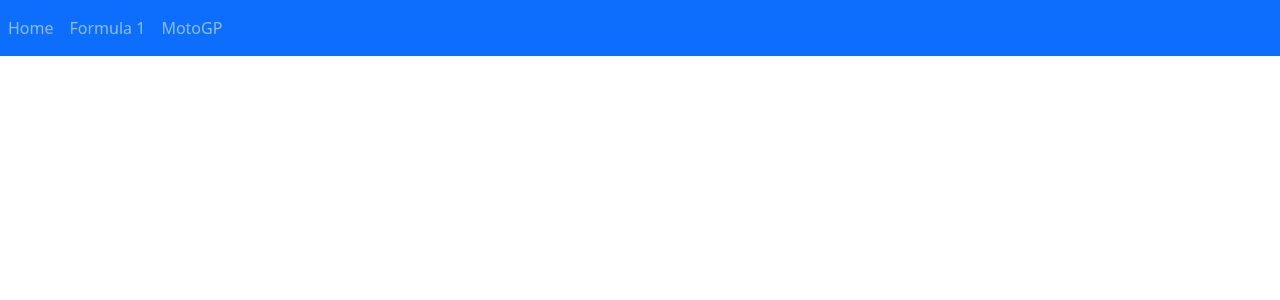
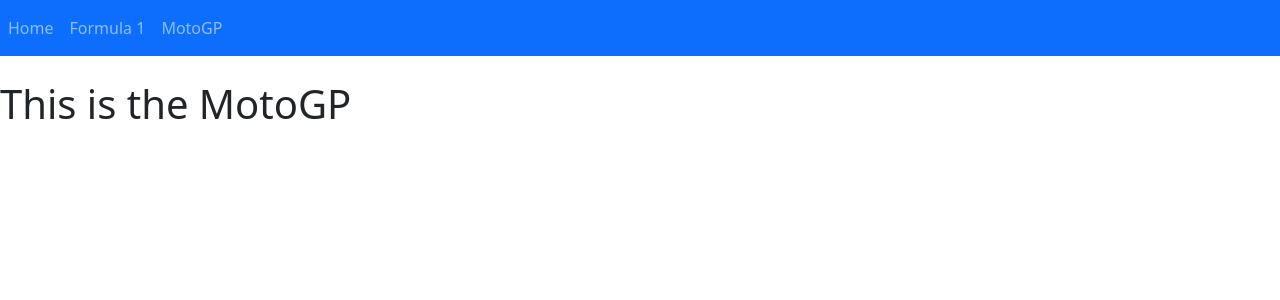
Before and after one commit to GabrieliusSavickis/PPIPRoject, a React (Create React App) app in the folder my-react-app/: page /MotoGP in a window 1280 px wide. Shown: the top 300 px of the page. Built offline with nearby package versions, Linux system fonts and the light colour scheme.

Commit message:
Fixed MotoGP link

```diff
--- a/my-react-app/src/App.js
+++ b/my-react-app/src/App.js
@@ -25,7 +25,7 @@ class MotorSportsApp extends React.Component {
           <Routes>
             <Route path="/" element={<Content />} exact />
             <Route path="/F1" element={<F1 />} />
-            <Route path="/" element={<MotoGP />} />
+            <Route path="/MotoGP" element={<MotoGP />} />
           </Routes>
 
         </div>
```
